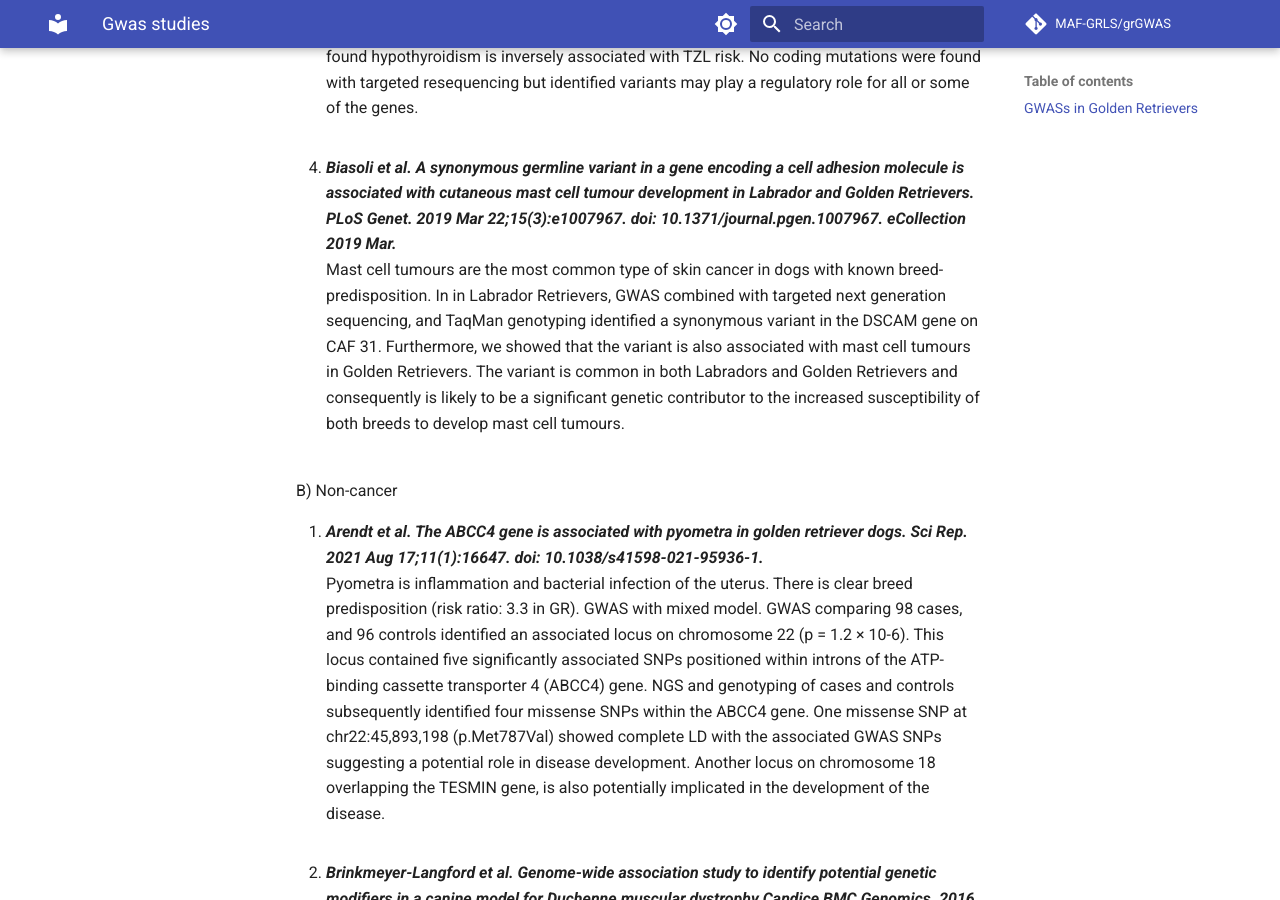
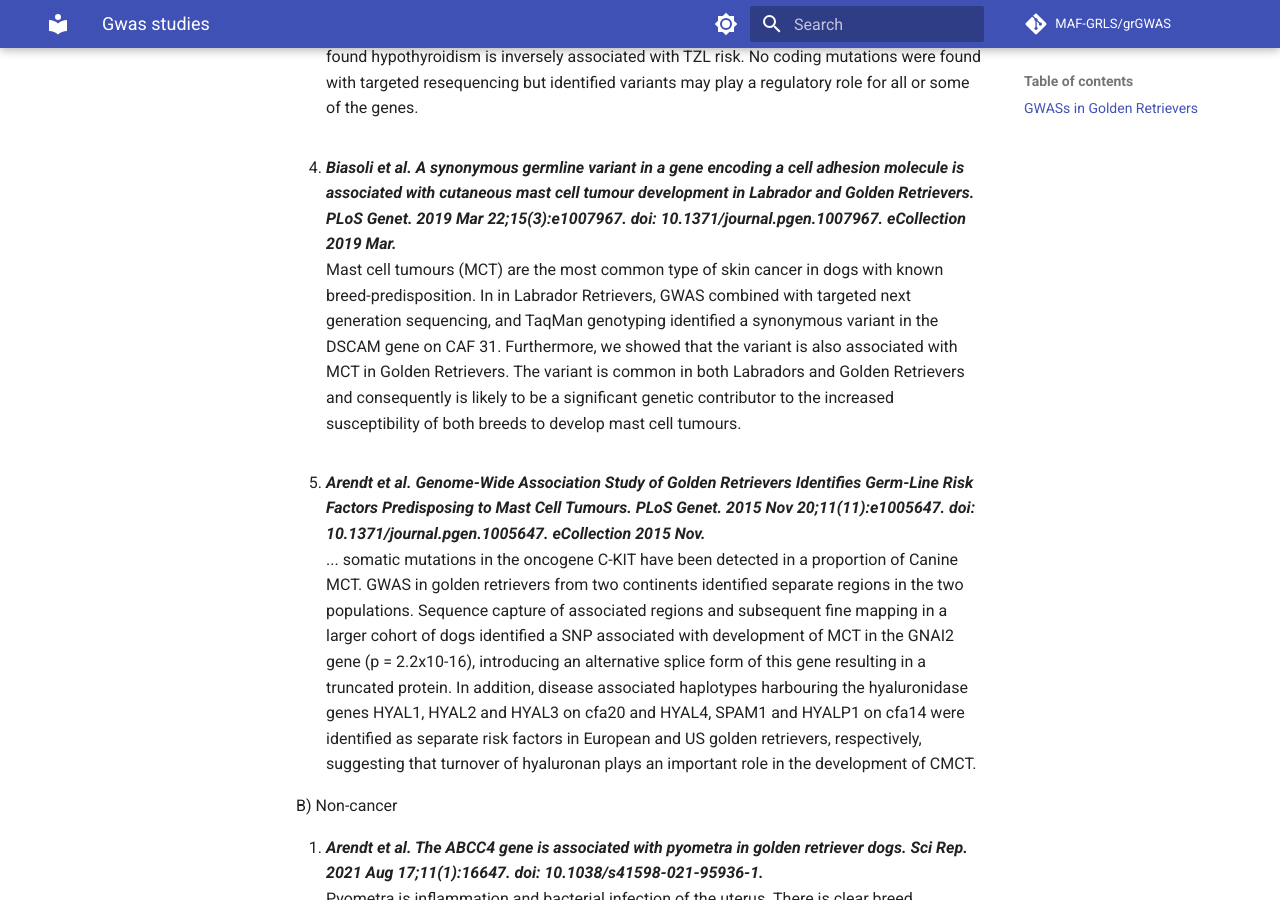
Before and after one commit to morrisanimalfoundation/grGWAS, an MkDocs documentation site: the page built from docs/ext_docs/gwas_studies.md, in a window 1280 px wide and 900 px high, scrolled down 1546 px. Built offline with MkDocs 1.6.1 and Material for MkDocs 9.7.7, drawn with Linux system fonts in a browser that asks for light colours; comment, search, counter and statistics services are not loaded.

Commit message:
Update gwas_studies.md

```diff
--- a/docs/ext_docs/gwas_studies.md
+++ b/docs/ext_docs/gwas_studies.md
@@ -10,7 +10,11 @@ Histiocytic sarcoma (HS) is a rare but aggressive cancer in both humans and dogs
 3.  ***Labadie et al. Genome-wide association analysis of canine T zone lymphoma identifies link to hypothyroidism and a shared association with mast-cell tumors. BMC Genomics. 2020 Jul 6;21(1):464. doi: 10.1186/s12864-020-06872-9.*** <br>
 T zone lymphoma (TZL) represents about 12% of all canine lymphomas. Golden Retrievers appear predisposed, representing over 40% of TZL cases. Asymptomatic aged Golden Retrievers frequently have populations of T zone-like cells (phenotypically identical to TZL) of undetermined significance (TZUS), potentially representing a pre-clinical state. Dogs were categorized as TZL (n = 95), TZUS (n = 142), or control (n = 101) using flow cytometry and genotyped using the Illumina CanineHD BeadChip. Using a mixed linear model adjusting for population stratification, we found association with genome-wide significance in regions on chromosomes 8 and 14. The chromosome 14 peak included four SNPs (Odds Ratio = 1.18-1.19, p = .3 × 10- 5-5.1 × 10- 5) near three hyaluronidase genes (SPAM1, HYAL4, and HYALP1). Targeted resequencing identified missense mutations in all three genes; the variant in SPAM1 was predicted to be damaging. **These mutations were also associated with risk for mast cell tumors among Golden Retrievers in an unrelated study**. The chromosome 8 peak contained 7 SNPs (Odds Ratio = 1.24-1.42, p = 2.7 × 10- 7-7.5 × 10- 5) near genes involved in thyroid hormone regulation (DIO2 and TSHR). A prior study from our laboratory found hypothyroidism is inversely associated with TZL risk. No coding mutations were found with targeted resequencing but identified variants may play a regulatory role for all or some of the genes. <br> <br>
 4.  ***Biasoli et al. A synonymous germline variant in a gene encoding a cell adhesion molecule is associated with cutaneous mast cell tumour development in Labrador and Golden Retrievers. PLoS Genet. 2019 Mar 22;15(3):e1007967. doi: 10.1371/journal.pgen.1007967. eCollection 2019 Mar.*** <br>
-Mast cell tumours are the most common type of skin cancer in dogs with known breed-predisposition. In in Labrador Retrievers, GWAS combined with targeted next generation sequencing, and TaqMan genotyping identified a synonymous variant in the DSCAM gene on CAF 31. Furthermore, we showed that the variant is also associated with mast cell tumours in Golden Retrievers. The variant is common in both Labradors and Golden Retrievers and consequently is likely to be a significant genetic contributor to the increased susceptibility of both breeds to develop mast cell tumours. <br> <br>
+Mast cell tumours (MCT) are the most common type of skin cancer in dogs with known breed-predisposition. In in Labrador Retrievers, GWAS combined with targeted next generation sequencing, and TaqMan genotyping identified a synonymous variant in the DSCAM gene on CAF 31. Furthermore, we showed that the variant is also associated with MCT in Golden Retrievers. The variant is common in both Labradors and Golden Retrievers and consequently is likely to be a significant genetic contributor to the increased susceptibility of both breeds to develop mast cell tumours. <br> <br>
+5.  ***Arendt et al. Genome-Wide Association Study of Golden Retrievers Identifies Germ-Line Risk Factors Predisposing to Mast Cell Tumours. PLoS Genet. 2015 Nov 20;11(11):e1005647. doi: 10.1371/journal.pgen.1005647. eCollection 2015 Nov.*** <br>
+... somatic mutations in the oncogene C-KIT have been detected in a proportion of Canine MCT. GWAS in golden retrievers from two continents identified separate regions in the two populations. Sequence capture of associated regions and subsequent fine mapping in a larger cohort of dogs identified a SNP associated with development of MCT in the GNAI2 gene (p = 2.2x10-16), introducing an alternative splice form of this gene resulting in a truncated protein. In addition, disease associated haplotypes harbouring the hyaluronidase genes HYAL1, HYAL2 and HYAL3 on cfa20 and HYAL4, SPAM1 and HYALP1 on cfa14 were identified as separate risk factors in European and US golden retrievers, respectively, suggesting that turnover of hyaluronan plays an important role in the development of CMCT.
+
+
 
 
 
```
